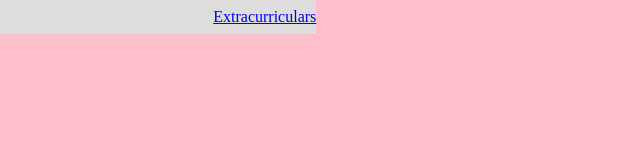
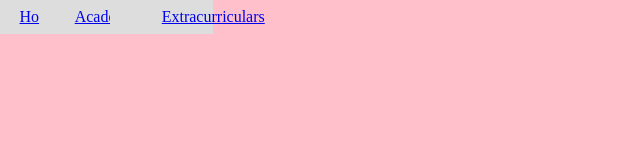
Before and after one commit to fionayan2006/PersonalPortfolio, a plain HTML site: page index.html in a window 1280 px wide. Shown: the whole page, without its empty margins (0-640 px from the left). Drawn offline with Linux system fonts and the light colour scheme.

Commit message:
Update index.html

```diff
--- a/index.html
+++ b/index.html
@@ -13,8 +13,8 @@
 
   a {
     display: block;
-    padding-right:100%;
-    padding-left: 100%;
+    padding-right:50%;
+    padding-left: 50%;
     padding-top: 8px;
     padding-bottom: 8px;
     background-color: #dddddd;
```
